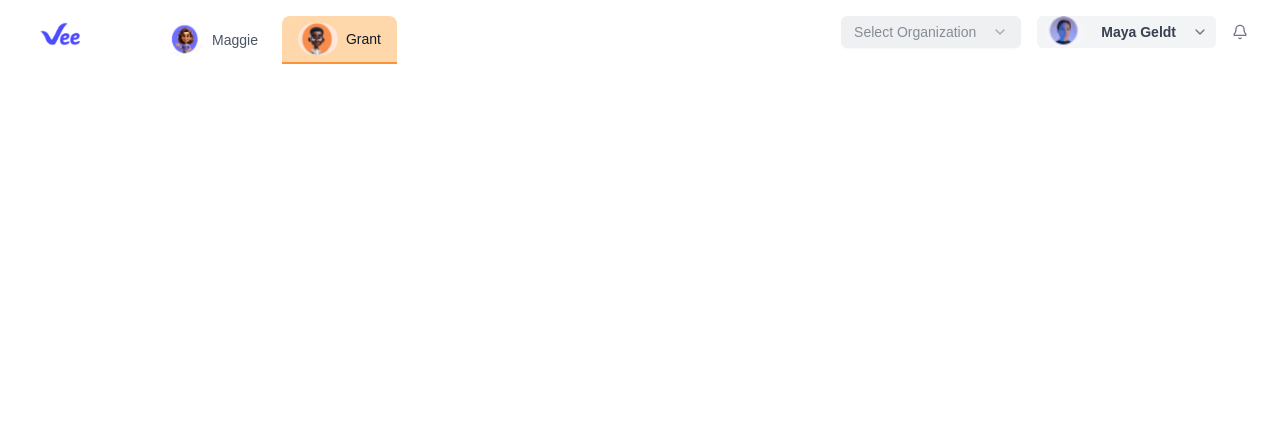
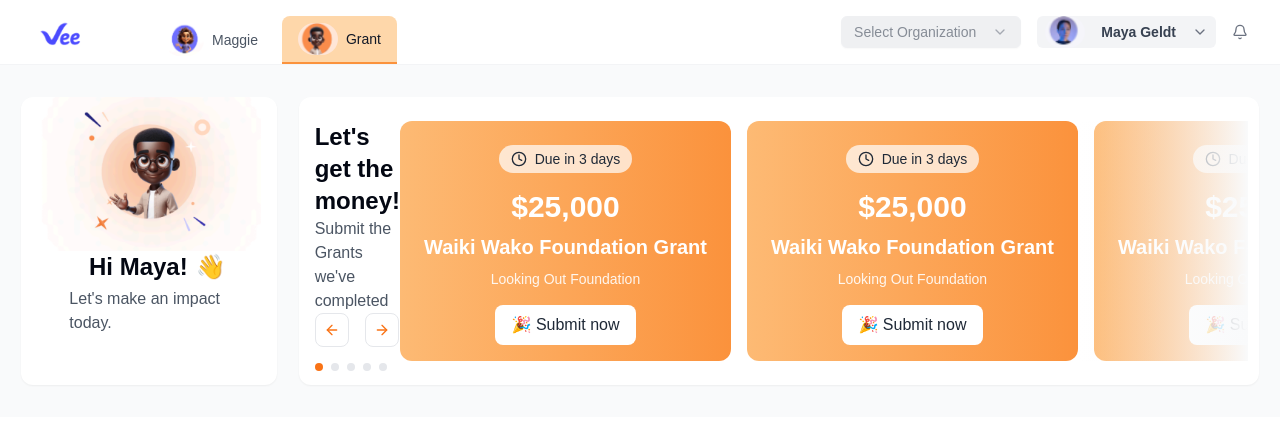
Before and after one commit to alagkonas/grants-dashboard, a Next.js app: page /dashboard in a window 1280 px wide. Shown: the top 424 px of the page. Built offline with nearby package versions, Linux system fonts and the light colour scheme.

Commit message:
feat: adds responsive mock completed-grants-preview section

```diff
--- /dev/null
+++ b/src/app/dashboard/_components/completed-grants-preview/completed-grants-preview.tsx
@@ -0,0 +1,17 @@
+import React from "react";
+import UserGreeting from "@/app/dashboard/_components/completed-grants-preview/components/user-greeting";
+import CompletedGrants from "@/app/dashboard/_components/completed-grants-preview/components/completed-grants";
+
+export default function CompletedGrantsPreview() {
+  return (
+    <div className="md:bg-gray-50 sm:bg-white py-8">
+      <div className="w-full ">
+        <div className="flex flex-row items-center justify-evenly">
+          <UserGreeting />
+          <CompletedGrants />
+        </div>
+      </div>
+    </div>
+  );
+}
+;
--- /dev/null
+++ b/src/app/dashboard/_components/completed-grants-preview/components/completed-grants.tsx
@@ -0,0 +1,78 @@
+import React from "react";
+import { ArrowLeft, ArrowRight } from "lucide-react";
+import GrantsCarousel from "@/app/dashboard/_components/completed-grants-preview/components/grants-carousel";
+import MobileCompletedGrantsCarousel from "@/app/dashboard/_components/completed-grants-preview/components/mobile-grants-carousel";
+
+const cards = [
+  {
+    amount: 25000,
+    dueIn: 3,
+    foundation: "Waiki Wako Foundation Grant",
+    organization: "Looking Out Foundation"
+  },
+  {
+    amount: 30000,
+    dueIn: 5,
+    foundation: "Second Foundation Grant",
+    organization: "Second Foundation"
+  },
+  {
+    amount: 25000,
+    dueIn: 3,
+    foundation: "Waiki Wako Foundation Grant",
+    organization: "Looking Out Foundation"
+  },
+  {
+    amount: 30000,
+    dueIn: 5,
+    foundation: "Second Foundation Grant",
+    organization: "Second Foundation"
+  },
+  {
+    amount: 15000,
+    dueIn: 7,
+    foundation: "Third Foundation Grant",
+    organization: "Third Foundation"
+  }
+];
+
+export default function CompletedGrants() {
+  return (
+    <div className="lg:w-3/4 md:w-[95%] h-72 bg-white px-4 py-6 rounded-xl shadow-sm flex flex-row">
+      <div className="hidden md:flex flex-col justify-between w-2/5">
+        <div>
+          <h2 className="text-2xl font-semibold">Let&#39;s get the money!</h2>
+          <p className="text-gray-600">Submit the Grants we&#39;ve completed</p>
+        </div>
+
+        <div>
+          <div className="flex items-center space-x-4 mb-4">
+            <button className="p-2 rounded-lg border border-gray-200 hover:bg-gray-50">
+              <ArrowLeft className="h-4 w-4  text-orange-500" />
+            </button>
+            <button className="p-2 rounded-lg border border-gray-200 hover:bg-gray-50">
+              <ArrowRight className="h-4 w-4 text-orange-500" />
+            </button>
+          </div>
+
+          <div className="flex space-x-2">
+            {cards.map((_, index) => (
+              <div
+                key={index}
+                className={`w-2 h-2 rounded-full ${
+                  index === 0 ? "bg-orange-500" : "bg-gray-200"
+                }`}
+              />
+            ))}
+          </div>
+        </div>
+
+      </div>
+
+      <GrantsCarousel cards={cards} />
+
+      <MobileCompletedGrantsCarousel cards={cards} />
+
+    </div>
+  );
+}
--- /dev/null
+++ b/src/app/dashboard/_components/completed-grants-preview/components/grants-carousel.tsx
@@ -0,0 +1,36 @@
+import React from "react";
+import { Clock } from "lucide-react";
+
+export default function GrantsCarousel({ cards }: { cards: { amount: number; dueIn: number; foundation: string; organization: string; }[] }) {
+  return (
+    <div className="relative">
+      <div className="absolute right-0 top-0 h-full w-[20%] bg-gradient-to-r from-transparent to-gray-50 z-10" />
+
+      <div className="space-x-4 h-full overflow-x-hidden   hidden md:flex">
+        {cards.map((_, index) => (
+          <div
+            key={index}
+            className={"flex-shrink-0 transition-opacity duration-300 bg-gradient-to-r to-orange-400 from-orange-300 p-6 text-white rounded-xl"}
+          >
+            <div className="space-y-4 flex flex-col items-center">
+              <div className="bg-white/70 text-gray-800 px-3 py-1 rounded-full text-sm w-fit flex flex-row items-center justify-between ">
+                <Clock className="w-4 h-4 mr-2 text-gray-800" />
+                Due in 3 days
+              </div>
+
+              <div className="space-y-2 flex flex-col items-center">
+                <p className="text-3xl font-bold">$25,000</p>
+                <h3 className="text-xl font-semibold mt-2">Waiki Wako Foundation Grant</h3>
+                <p className="text-sm opacity-90">Looking Out Foundation</p>
+              </div>
+
+              <button className="w-1/2 bg-white text-gray-800 px-2 py-2 rounded-lg font-medium hover:bg-white/90 transition-colors">
+                &#127881; Submit now
+              </button>
+            </div>
+          </div>
+        ))}
+      </div>
+    </div>
+  );
+}
--- /dev/null
+++ b/src/app/dashboard/_components/completed-grants-preview/components/mobile-grants-carousel.tsx
@@ -0,0 +1,57 @@
+import { Clock } from "lucide-react";
+import React from "react";
+
+export default function MobileCompletedGrantsCarousel({ cards }: { cards: { amount: number; dueIn: number; foundation: string; organization: string; }[] }) {
+  return (
+    <div className="md:hidden">
+      <div className="space-y-1 px-4 flex flex-col items-center">
+        <h2 className="text-2xl font-semibold">Let&#39;s secure those grants!</h2>
+        <p className="text-gray-600">Submit the Grants we&#39;ve completed</p>
+      </div>
+
+      <div className="relative mt-6 w-[400px]">
+
+        <div className="flex justify-center w-full">
+          <div className="overflow-x-hidden w-[95%]">
+            <div className="flex space-x-4">
+              {cards.map((_, index) => (
+                <div
+                  key={index}
+                  className="flex-shrink-0 transition-opacity duration-300 bg-gradient-to-r to-orange-400 from-orange-300 p-6 text-white rounded-xl"
+                >
+                  <div className="space-y-4 flex flex-col items-center">
+                    <div className="bg-white/70 text-gray-800 px-3 py-1 rounded-full text-sm w-fit flex flex-row items-center justify-between">
+                      <Clock className="w-4 h-4 mr-2 text-gray-800" />
+                      Due in 3 days
+                    </div>
+
+                    <div className="space-y-2 flex flex-col items-center">
+                      <p className="text-3xl font-bold">$25,000</p>
+                      <h3 className="text-xl font-semibold mt-2">Waiki Wako Foundation Grant</h3>
+                      <p className="text-sm opacity-90">Looking Out Foundation</p>
+                    </div>
+
+                    <button className="w-1/2 bg-white text-gray-800 px-2 py-2 rounded-lg font-medium hover:bg-white/90 transition-colors">
+                      &#127881; Submit now
+                    </button>
+                  </div>
+                </div>
+              ))}
+            </div>
+          </div>
+        </div>
+
+        <div className="flex justify-center space-x-2 mt-4">
+          {cards.map((_, index) => (
+            <div
+              key={index}
+              className={`w-2 h-2 rounded-full ${
+                index === 0 ? "bg-orange-500" : "bg-gray-200"
+              }`}
+            />
+          ))}
+        </div>
+      </div>
+    </div>
+  );
+}
--- /dev/null
+++ b/src/app/dashboard/_components/completed-grants-preview/components/user-greeting.tsx
@@ -0,0 +1,21 @@
+import React from "react";
+import Image from "next/image";
+
+export default function UserGreeting() {
+  return (
+    <div className="hidden lg:block h-72 w-1/5 bg-white px-4 pb-2 rounded-xl shadow-sm">
+      <div className="flex flex-col items-center space-x-4 justify-between">
+        <div className="relative">
+          <Image src="/grant-greeting.png" alt="grant greeting" width={300} height={300} />
+        </div>
+
+        <div className="flex flex-col items-center space-x-4">
+          <h1 className="text-2xl font-semibold flex items-center">
+            Hi Maya! <span className="ml-2">&#128075;</span>
+          </h1>
+          <p className="text-gray-600 mt-1">Let&#39;s make an impact today.</p>
+        </div>
+      </div>
+    </div>
+  );
+}
--- a/src/components/dashboard/common/header.tsx
+++ b/src/app/dashboard/_components/header/header.tsx
@@ -21,7 +21,7 @@ export default function Header() {
             <Image src="/vee-logo.png" alt="Vee" width={100} height={100} />
           </Link>
 
-          <div className="hidden sm:flex items-end space-x-2 h-full">
+          <div className="hidden md:flex items-end space-x-2 h-full">
             <Button
               variant="ghost"
               className="h-3/4 text-sm font-medium text-gray-600 hover:text-gray-900 hover:bg-gray-100"
@@ -50,7 +50,7 @@ export default function Header() {
             <AvatarImage className="rounded-sm" src="grant-avatar.png" alt="Maya" />
             <AvatarFallback>M</AvatarFallback>
           </Avatar>
-          <span className="font-medium">Hi Maya! 👋</span>
+          <span className="font-medium">Hi Maya! &#128075;</span>
         </div>
 
         <div className="flex items-center space-x-4">
--- a/src/app/dashboard/layout.tsx
+++ b/src/app/dashboard/layout.tsx
@@ -1,13 +1,13 @@
-import Header from "@/components/dashboard/common/header";
+import Header from "@/app/dashboard/_components/header/header";
 
 export default function DashboardLayout({ children }: { children: React.ReactNode }) {
 
   return (
-    <div className="flex h-screen flex-col md:flex-row md:overflow-hidden">
+    <div className="h-screen flex-col md:flex-row md:overflow-hidden">
       <div className="w-full flex-none ">
         <Header />
       </div>
-      <div className="flex-grow p-6 md:overflow-y-auto md:p-12">{children}</div>
+      <div className="flex-grow md:overflow-y-auto w-full">{children}</div>
     </div>
   );
 }
--- a/src/app/dashboard/page.tsx
+++ b/src/app/dashboard/page.tsx
@@ -1,7 +1,10 @@
 import React from "react";
+import HeroPreview from "@/app/dashboard/_components/completed-grants-preview/completed-grants-preview";
 
 export default function DashboardPage() {
   return (
-    <div></div>
+    <div>
+      <HeroPreview />
+    </div>
   );
 }
```
Also changed, not shown: public/grant-greeting.png (added).
